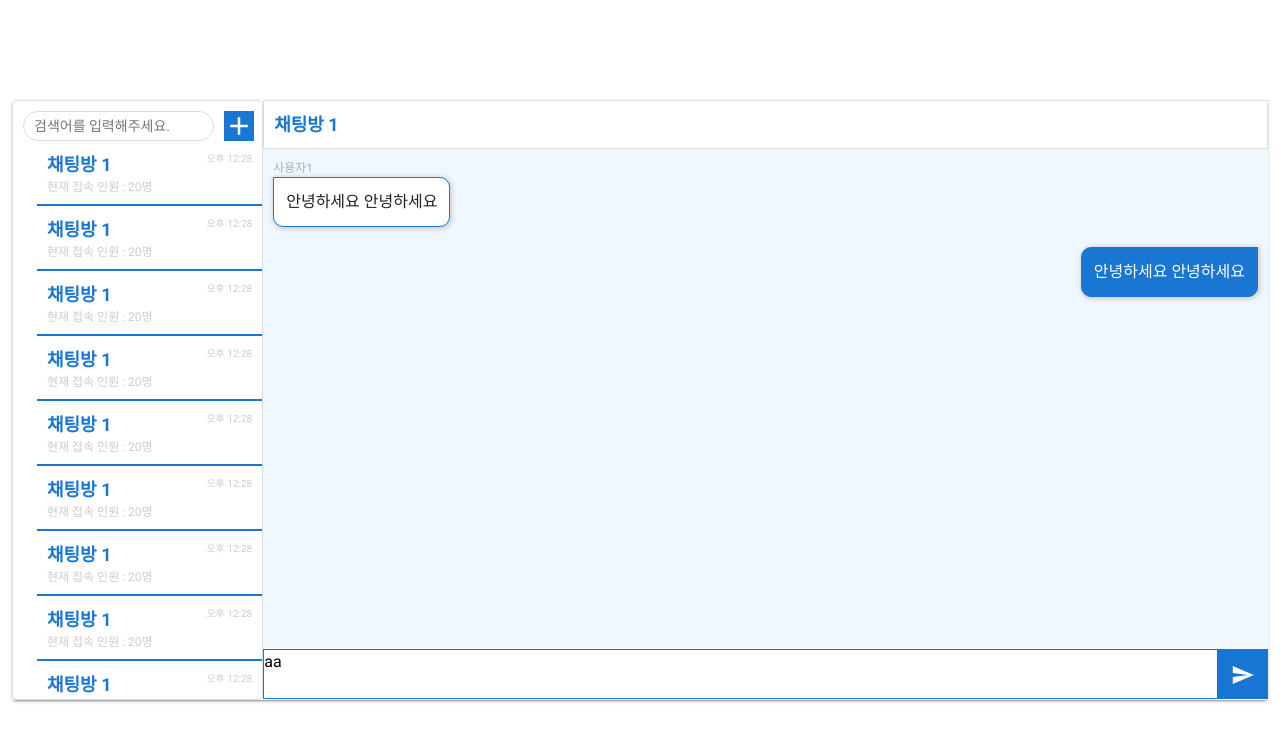
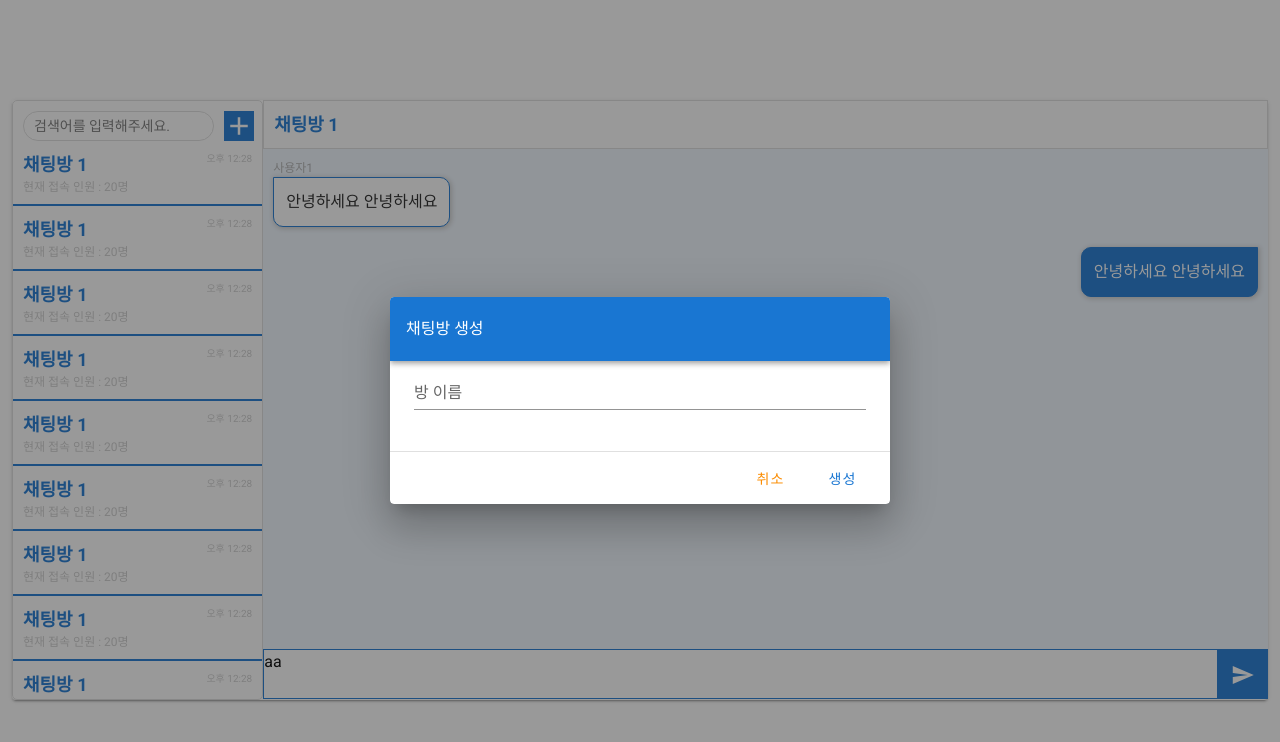
Before and after one commit to jungHyeonS/vue-chat-front, a Vue app: page /roomList in a window 1280 px wide. Both pictures are taken after a click on the element 239 px from the left and 126 px from the top of the page. Shown: the top 742 px of the page. Built offline with nearby package versions, Linux system fonts and the light colour scheme; no server answers.

Commit message:
방생성 컴포넌트 추가 및 api연결

```diff
--- a/src/assets/css/style.css
+++ b/src/assets/css/style.css
@@ -64,7 +64,7 @@
 
 .roomList ul {
   list-style: none;
-  padding-left: 0;
+  padding-left: 0 !important;
 }
 
 .roomList ul li {
--- a/src/assets/css/style.scss
+++ b/src/assets/css/style.scss
@@ -45,7 +45,7 @@
     }
     ul{
         list-style: none;
-        padding-left: 0;
+        padding-left: 0 !important;
         li{
             padding:10px;
             position: relative;
--- /dev/null
+++ b/src/components/addRoom.vue
@@ -0,0 +1,73 @@
+<template>
+    <div>
+        <v-dialog v-model="dialog" width="500">
+            <template v-slot:activator="{ on, attrs }">
+                <img v-bind="attrs" v-on="on" src="@/assets/add.svg"/>
+            </template>
+            <v-card>
+                <v-toolbar
+                color="primary"
+                dark
+                >채팅방 생성</v-toolbar>
+                <v-card-text>
+                    <div>
+                        <v-form v-model="input.valid">
+                            <v-text-field label="방 이름" type="text" v-model="input.roomName" :rules="input.roomRules" required></v-text-field>
+                        </v-form>
+                    </div>
+                </v-card-text>
+                    <v-divider></v-divider>
+                    <v-card-actions>
+                    <v-spacer></v-spacer>
+                    <v-btn color="warning" text @click="dialog = false">
+                        취소
+                    </v-btn>
+                    <v-btn color="primary" text @click="roomCreate()">
+                        생성
+                    </v-btn>
+                </v-card-actions>
+            </v-card>
+        </v-dialog>
+    </div>
+</template>
+<script>
+export default {
+    name : "addRoom",
+    data:()=>({
+        dialog : false,
+        input:{
+            valid:false,
+            roomName:"",
+            roomRules:[
+                v => !!v || '방이름을 입력해주세요.'
+            ]
+        }
+    }),
+    methods:{
+        roomCreate(){
+            console.log(this.input);
+            if(this.input.valid){
+                const params = {
+                    roomName : this.input.roomName
+                }
+                this.axios.post("/addRoom",params).then((res)=>{
+                    // console.log(res);
+                    if(res.data.err == 0){
+                        alert("방이 생성되었습니다.");
+                        this.dialog = false;
+                    }else{
+                        alert(res.data.errMsg);
+                        return false;
+                    }
+                }).catch((err)=>{
+                    console.log(err);
+                });
+
+            }else{
+                alert("방이름을 입력해주세요.");
+                return false
+            }
+        }
+    }
+}
+</script>
--- a/src/views/roomList.vue
+++ b/src/views/roomList.vue
@@ -1,7 +1,7 @@
 <template>
     <v-container fluid fill-height>
         <v-row  justify="center">
-            <v-col cols="12" sm="8" md="4" lg="12">
+            <v-col cols="12" sm="8" md="12" lg="12">
                 <v-card>
                     <div class="wrap clearfix">
                         <div class="roomList" :class="{'roomDp':isSidebar}" ref="room" v-click-outside="onClick">
@@ -10,7 +10,8 @@
                                     <input type="text" class="search" placeholder="검색어를 입력해주세요."/>
                                 </div>
                                 <div class="addRoom">
-                                    <img src="@/assets/add.svg"/>
+                                    <!--  -->
+                                    <addRoom></addRoom>
                                 </div>
                             </div>
                             <ul>
@@ -129,15 +130,22 @@
                 </v-card>
             </v-col>
         </v-row>
+
+
     </v-container>
 </template>
 <script>
+    import addRoom from "@/components/addRoom.vue"
     import vClickOutSlide from 'v-click-outside'
     export default {
         name :"roomListPage",
         data: () => ({
-            isSidebar:false
+            isSidebar:false,
+            dialog: false
         }),
+        components:{
+            addRoom
+        },
         mounted(){
             this.axios.get("/roomList",{}).then((res)=>{
                 console.log(res);
```
Also changed, not shown: 1 other file (tests, documents, lock files or other folders).
